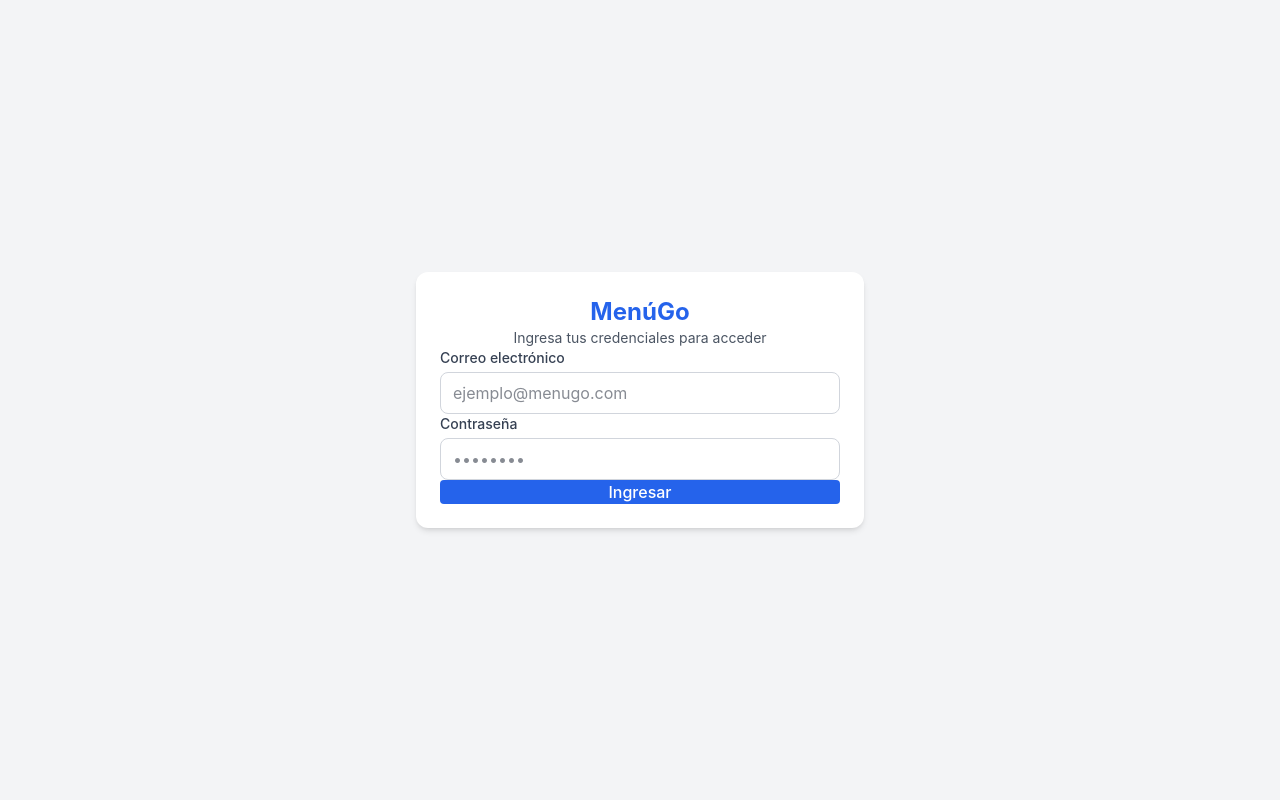
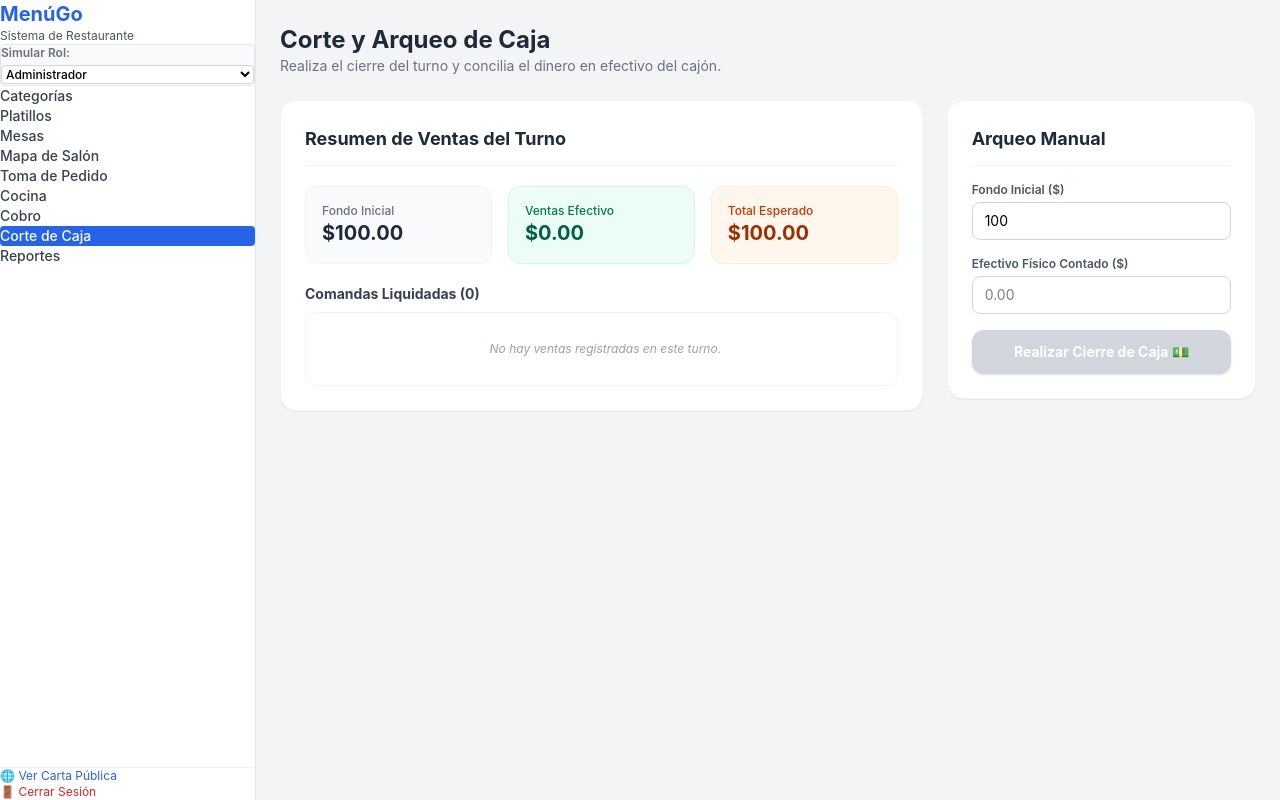
Before and after one commit to joseagreda-catolica/menugo, a React app in the folder web/: page /corte-caja in a window 1280 px wide. Before the commit this address led to /login. Built offline with nearby package versions, Linux system fonts and the light colour scheme; the HTML template or start-up script is replaced by a standard one.

Commit message:
feat: implementar corte de caja y modulo de reportes

```diff
--- a/web/src/App.jsx
+++ b/web/src/App.jsx
@@ -39,6 +39,8 @@ export default function App() {
             <Route path="/pedidos" element={<TomaPedidos />} />
             <Route path="/cocina" element={<Cocina />} />
             <Route path="/cobro" element={<Cobro />} />
+            <Route path="/corte-caja" element={<CorteCaja />} />
+            <Route path="/reportes" element={<Reportes />} />
 
 
 
--- a/web/src/pages/CorteCaja.jsx
+++ b/web/src/pages/CorteCaja.jsx
@@ -1,3 +1,131 @@
+import { useState } from 'react'
+import { MOCK_PEDIDOS_INICIALES } from '@/Services/pedidosService'
+
 export default function CorteCaja() {
-  return <div className="p-xl"><h1 className="text-xl font-bold">Corte de Caja</h1></div>
+  const [montoInicial, setMontoInicial] = useState(100.0) // Fondo de caja inicial
+  const [efectivoContado, setEfectivoContado] = useState('')
+  const [cajaCerrada, setCajaCerrada] = useState(false)
+
+  // Obtener ventas realizadas
+  const pedidosPagados = MOCK_PEDIDOS_INICIALES.filter(p => p.estado === 'pagado')
+  const totalVentasEfectivo = pedidosPagados.reduce((sum, p) => sum + p.total, 0)
+
+  // Totales esperados
+  const totalEsperadoEnCaja = parseFloat(montoInicial || 0) + totalVentasEfectivo
+  const efectivoReal = parseFloat(efectivoContado || 0)
+  const diferencia = efectivoReal - totalEsperadoEnCaja
+
+  const handleCerrarCaja = (e) => {
+    e.preventDefault()
+    if (!efectivoContado) return
+
+    setCajaCerrada(true)
+    alert('🔒 Caja cerrada exitosamente. Arqueo registrado.')
+  }
+
+  return (
+    <div className="p-6 max-w-5xl mx-auto space-y-6">
+      {/* Encabezado */}
+      <div>
+        <h1 className="text-2xl font-bold text-gray-800">Corte y Arqueo de Caja</h1>
+        <p className="text-gray-500 text-sm">Realiza el cierre del turno y concilia el dinero en efectivo del cajón.</p>
+      </div>
+
+      <div className="grid grid-cols-1 md:grid-cols-3 gap-6">
+        {/* Resumen del Turno */}
+        <div className="md:col-span-2 bg-white p-6 rounded-2xl border border-gray-100 shadow-2xs space-y-5">
+          <h2 className="text-lg font-bold text-gray-800 border-b border-gray-100 pb-3">Resumen de Ventas del Turno</h2>
+
+          <div className="grid grid-cols-1 sm:grid-cols-3 gap-4">
+            <div className="bg-gray-50 p-4 rounded-xl border border-gray-100">
+              <span className="text-xs text-gray-500 block font-medium">Fondo Inicial</span>
+              <span className="text-xl font-bold text-gray-800">${parseFloat(montoInicial || 0).toFixed(2)}</span>
+            </div>
+            <div className="bg-emerald-50 p-4 rounded-xl border border-emerald-100">
+              <span className="text-xs text-emerald-700 block font-medium">Ventas Efectivo</span>
+              <span className="text-xl font-bold text-emerald-800">${totalVentasEfectivo.toFixed(2)}</span>
+            </div>
+            <div className="bg-orange-50 p-4 rounded-xl border border-orange-100">
+              <span className="text-xs text-orange-700 block font-medium">Total Esperado</span>
+              <span className="text-xl font-bold text-orange-800">${totalEsperadoEnCaja.toFixed(2)}</span>
+            </div>
+          </div>
+
+          {/* Desglose de Pedidos Pagados */}
+          <div>
+            <h3 className="text-sm font-bold text-gray-700 mb-2">Comandas Liquidadas ({pedidosPagados.length})</h3>
+            <div className="max-h-48 overflow-y-auto space-y-2 pr-1 border border-gray-100 rounded-xl p-3">
+              {pedidosPagados.length === 0 ? (
+                <p className="text-xs text-gray-400 italic text-center py-4">No hay ventas registradas en este turno.</p>
+              ) : (
+                pedidosPagados.map((pedido) => (
+                  <div key={pedido.id} className="flex justify-between items-center text-xs py-1.5 border-b border-gray-50 last:border-0">
+                    <div>
+                      <span className="font-bold text-gray-800">{pedido.mesaNumero}</span>
+                      <span className="text-gray-400 ml-2">({pedido.id})</span>
+                    </div>
+                    <span className="font-bold text-emerald-600">${pedido.total.toFixed(2)}</span>
+                  </div>
+                ))
+              )}
+            </div>
+          </div>
+        </div>
+
+        {/* Panel de Arqueo */}
+        <div className="md:col-span-1 bg-white p-6 rounded-2xl border border-gray-100 shadow-2xs h-fit space-y-4">
+          <h2 className="text-lg font-bold text-gray-800 border-b border-gray-100 pb-3">Arqueo Manual</h2>
+
+          <form onSubmit={handleCerrarCaja} className="space-y-4">
+            <div>
+              <label className="block text-xs font-semibold text-gray-600 mb-1">Fondo Inicial ($)</label>
+              <input
+                type="number"
+                step="0.01"
+                value={montoInicial}
+                onChange={(e) => setMontoInicial(e.target.value)}
+                disabled={cajaCerrada}
+                className="w-full px-3 py-2 border border-gray-300 rounded-lg text-sm focus:outline-none focus:ring-2 focus:ring-orange-500 disabled:bg-gray-100"
+              />
+            </div>
+
+            <div>
+              <label className="block text-xs font-semibold text-gray-600 mb-1">Efectivo Físico Contado ($)</label>
+              <input
+                type="number"
+                step="0.01"
+                required
+                value={efectivoContado}
+                onChange={(e) => setEfectivoContado(e.target.value)}
+                placeholder="0.00"
+                disabled={cajaCerrada}
+                className="w-full px-3 py-2 border border-gray-300 rounded-lg text-sm focus:outline-none focus:ring-2 focus:ring-orange-500 disabled:bg-gray-100"
+              />
+            </div>
+
+            {efectivoContado && (
+              <div className="p-3 rounded-xl bg-gray-50 border border-gray-100 space-y-1">
+                <div className="flex justify-between text-xs text-gray-600">
+                  <span>Diferencia:</span>
+                  <span className={`font-bold ${
+                    diferencia === 0 ? 'text-emerald-600' : diferencia > 0 ? 'text-blue-600' : 'text-red-600'
+                  }`}>
+                    {diferencia === 0 ? '$0.00 (Cuadre Exacto)' : `${diferencia > 0 ? '+' : ''}$${diferencia.toFixed(2)}`}
+                  </span>
+                </div>
+              </div>
+            )}
+
+            <button
+              type="submit"
+              disabled={cajaCerrada || !efectivoContado}
+              className="w-full py-3 bg-orange-500 hover:bg-orange-600 disabled:bg-gray-300 text-white font-bold rounded-xl shadow-sm transition-colors text-sm cursor-pointer disabled:cursor-not-allowed"
+            >
+              {cajaCerrada ? 'Caja Cerrada 🔒' : 'Realizar Cierre de Caja 💵'}
+            </button>
+          </form>
+        </div>
+      </div>
+    </div>
+  )
 }
--- a/web/src/pages/Reportes.jsx
+++ b/web/src/pages/Reportes.jsx
@@ -1,3 +1,66 @@
+import { MOCK_PLATILLOS } from '@/Services/MenuService'
+import { MOCK_PEDIDOS_INICIALES } from '@/Services/pedidosService'
+
 export default function Reportes() {
-  return <div className="p-xl"><h1 className="text-xl font-bold">Reportes de Ventas</h1></div>
+  const totalVentas = MOCK_PEDIDOS_INICIALES.reduce((sum, p) => sum + p.total, 0)
+  const totalOrdenes = MOCK_PEDIDOS_INICIALES.length
+  const ticketPromedio = totalOrdenes > 0 ? totalVentas / totalOrdenes : 0
+
+  return (
+    <div className="p-6 max-w-7xl mx-auto space-y-6">
+      <div>
+        <h1 className="text-2xl font-bold text-gray-800">Reportes y Analíticas</h1>
+        <p className="text-gray-500 text-sm">Resumen del rendimiento comercial y productos más populares.</p>
+      </div>
+
+      {/* Tarjetas KPI */}
+      <div className="grid grid-cols-1 sm:grid-cols-3 gap-4">
+        <div className="bg-white p-5 rounded-2xl border border-gray-100 shadow-2xs">
+          <span className="text-xs text-gray-500 font-semibold block">Ventas Totales</span>
+          <span className="text-2xl font-black text-gray-800 mt-1 block">${totalVentas.toFixed(2)}</span>
+        </div>
+        <div className="bg-white p-5 rounded-2xl border border-gray-100 shadow-2xs">
+          <span className="text-xs text-gray-500 font-semibold block">Órdenes Procesadas</span>
+          <span className="text-2xl font-black text-gray-800 mt-1 block">{totalOrdenes}</span>
+        </div>
+        <div className="bg-white p-5 rounded-2xl border border-gray-100 shadow-2xs">
+          <span className="text-xs text-gray-500 font-semibold block">Ticket Promedio</span>
+          <span className="text-2xl font-black text-orange-600 mt-1 block">${ticketPromedio.toFixed(2)}</span>
+        </div>
+      </div>
+
+      {/* Tabla de Platillos Más Vendidos */}
+      <div className="bg-white p-6 rounded-2xl border border-gray-100 shadow-2xs space-y-4">
+        <h2 className="text-lg font-bold text-gray-800">Rendimiento de Platillos</h2>
+
+        <div className="overflow-x-auto">
+          <table className="w-full text-left border-collapse text-xs">
+            <thead>
+              <tr className="border-b border-gray-200 text-gray-400 font-bold uppercase">
+                <th className="py-3 px-2">Platillo</th>
+                <th className="py-3 px-2">Precio</th>
+                <th className="py-3 px-2 text-right">Estado</th>
+              </tr>
+            </thead>
+            <tbody className="divide-y divide-gray-100 text-gray-700">
+              {MOCK_PLATILLOS.map((platillo) => (
+                <tr key={platillo.id} className="hover:bg-gray-50/50">
+                  <td className="py-3 px-2 font-semibold text-gray-800 flex items-center gap-2">
+                    <img src={platillo.imagen} alt="" className="w-8 h-8 rounded-lg object-cover" />
+                    {platillo.nombre}
+                  </td>
+                  <td className="py-3 px-2 font-bold">${platillo.precio.toFixed(2)}</td>
+                  <td className="py-3 px-2 text-right">
+                    <span className="bg-emerald-100 text-emerald-800 px-2 py-0.5 rounded-md font-bold">
+                      Disponible
+                    </span>
+                  </td>
+                </tr>
+              ))}
+            </tbody>
+          </table>
+        </div>
+      </div>
+    </div>
+  )
 }
```
